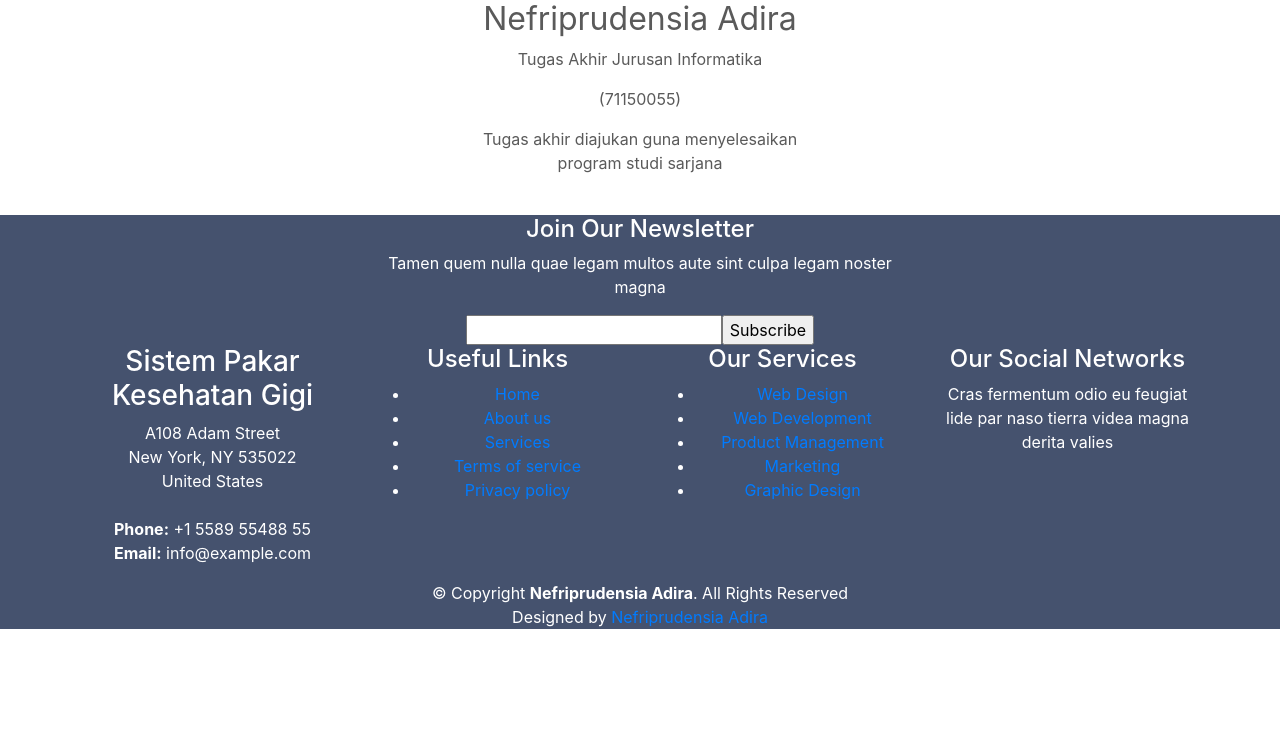
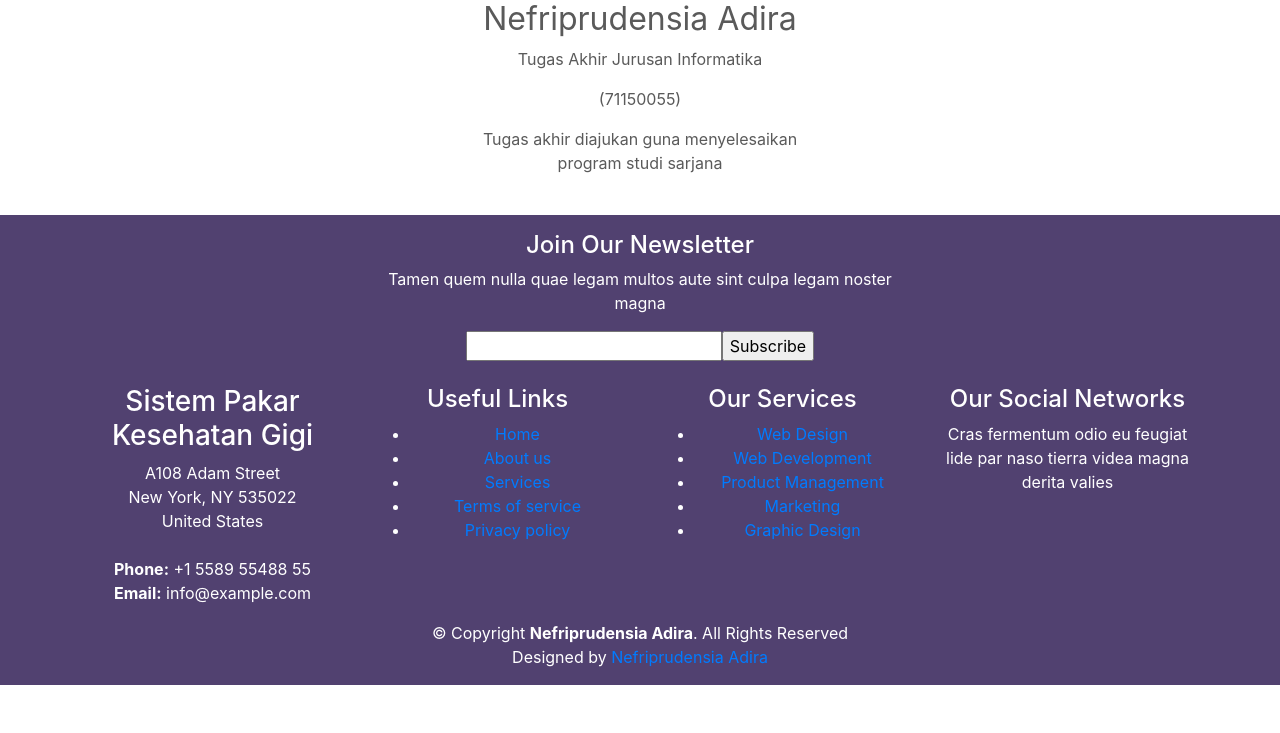
Before and after one commit to rachmadhartono8/sistem-pakar-kesehatan-gigi, a PHP site: page / in a window 1280 px wide. Shown: the part 832-1565 px from the top of the page. Before the commit the page ends 1461 px from the top, so only its background shows below. Run offline with PHP 8.4, Linux system fonts and the light colour scheme.

Commit message:
add stye

```diff
--- a/index.php
+++ b/index.php
@@ -180,10 +180,10 @@
   <!-- ======= Footer ======= -->
   <footer
   class="text-center text-lg-start text-white"
-  style="background-color: #45526e"
+  style="background-color: #514170"
   id="footer">
 
-    <div class="footer-newsletter">
+    <div class="footer-newsletter pb-4 pt-3">
       <div class="container">
         <div class="row justify-content-center">
           <div class="col-lg-6">
@@ -250,7 +250,7 @@
       </div>
     </div>
 
-    <div class="container footer-bottom clearfix">
+    <div class="container footer-bottom clearfix pb-3">
       <div class="copyright">
         &copy; Copyright <strong><span>Nefriprudensia Adira</span></strong>. All Rights Reserved
       </div>
--- a/navbar.php
+++ b/navbar.php
@@ -1,6 +1,6 @@
 <header>
   <!-- Fixed navbar -->
-  <nav class="navbar p-0 navbar-expand-md navbar-dark shadow fixed-top bg-info">
+  <nav class="navbar navbar-expand-md navbar-dark shadow fixed-top" style="background-color: #666893;">
     <a class="navbar-brand" href="index.php">
     <img src="image/icon2.png" height="25" class="d-inline-block align-top" alt="">
     Sistem Pakar Kesehatan Gigi
```
